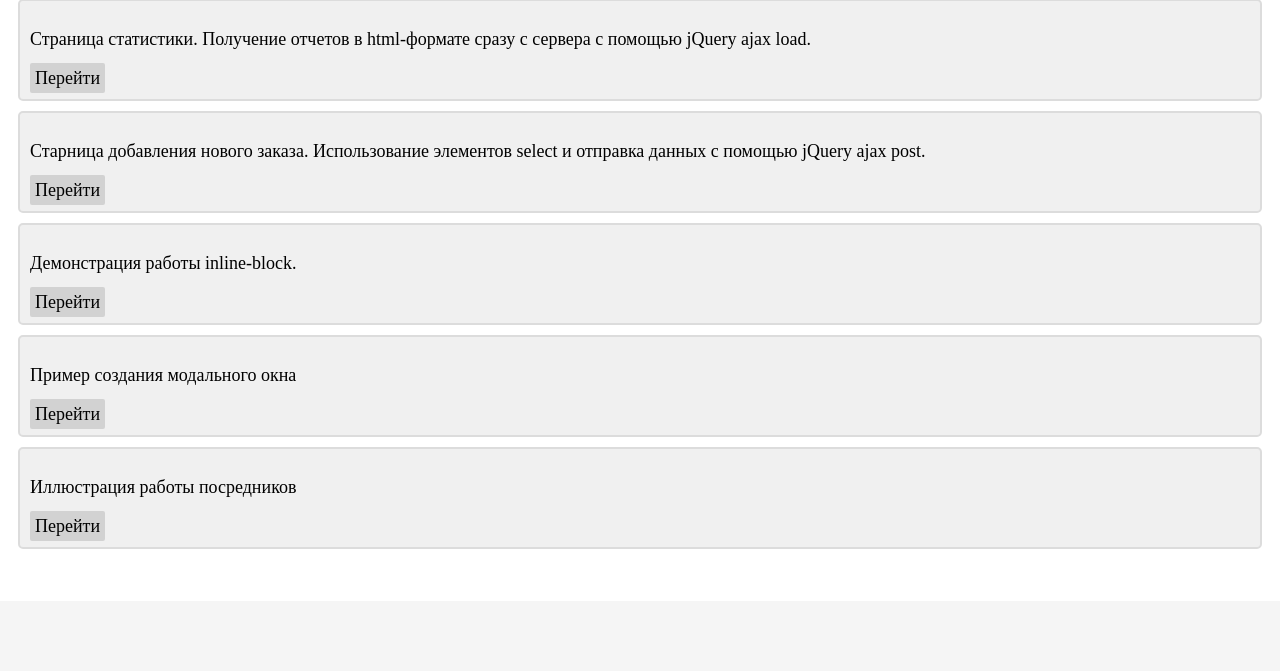
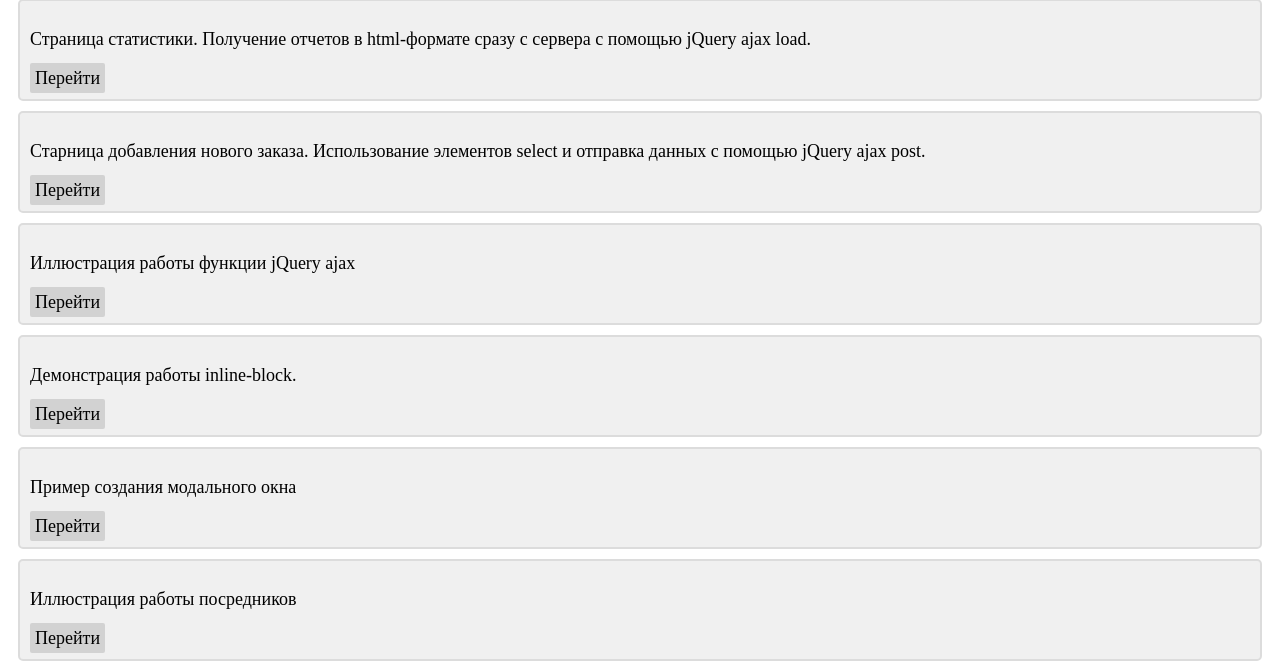
Before and after one commit to SergeyLebidko/JsTraining, a Django app: page /main/index/ in a window 1280 px wide. Shown: the part 199-870 px from the top of the page. Before the commit the page ends 748 px from the top, so only its background shows below. Run offline with Django 3.2, Linux system fonts and the light colour scheme.

Commit message:
Добавлена демонстрация метода jQuery.ajax

```diff
--- a/main/templates/main/index.html
+++ b/main/templates/main/index.html
@@ -22,6 +22,12 @@
         </p>
         <a href="{% url 'add_order' %}">Перейти</a>
     </div>
+     <div class="basic_block">
+        <p>
+            Иллюстрация работы функции jQuery ajax
+        </p>
+    <a href="{% url 'ajax_demo' %}">Перейти</a>
+    </div>
     <div class="basic_block">
         <p>
             Демонстрация работы inline-block.
--- a/main/urls.py
+++ b/main/urls.py
@@ -1,6 +1,6 @@
 from django.urls import path
 from .views import index, report_1, report_2, simple_rest_report, simple_html_report, add_order, \
-    inline_block_demo, modal_demo, simple_template
+    inline_block_demo, modal_demo, simple_template, ajax_demo, ajax_request
 
 
 urlpatterns = [
@@ -12,5 +12,7 @@ urlpatterns = [
     path('add_order/', add_order, name='add_order'),
     path('inline_block_demo/', inline_block_demo, name='inline_block_demo'),
     path('modal_demo/', modal_demo, name='modal_demo'),
-    path('simple_template/', simple_template, name='simple_template')
+    path('simple_template/', simple_template, name='simple_template'),
+    path('ajax_demo/', ajax_demo, name='ajax_demo'),
+    path('ajax_demo/ajax_request/', ajax_request, name='ajax_request')
 ]
--- a/main/views.py
+++ b/main/views.py
@@ -7,6 +7,8 @@ from django.http import HttpResponse, HttpResponseNotAllowed
 from django.template.response import TemplateResponse
 from django.template.loader import get_template
 from django.db.models import Sum, F
+from django.views.decorators.csrf import csrf_exempt
+from datetime import datetime
 
 
 stat_counter = 0
@@ -122,3 +124,13 @@ def modal_demo(request):
 
 def simple_template(request):
     return TemplateResponse(request, 'main/simple_template.html', context={})
+
+
+def ajax_demo(request):
+    return render(request, 'main/ajax_demo.html', context={})
+
+
+@csrf_exempt
+def ajax_request(request):
+    msg = f'{str(datetime.now())[:19]}. Пришел запрос с методом: {request.method}'
+    return HttpResponse(msg)
```
Also changed, not shown: main/templates/main/ajax_demo.html (added, +43 -0 lines).
